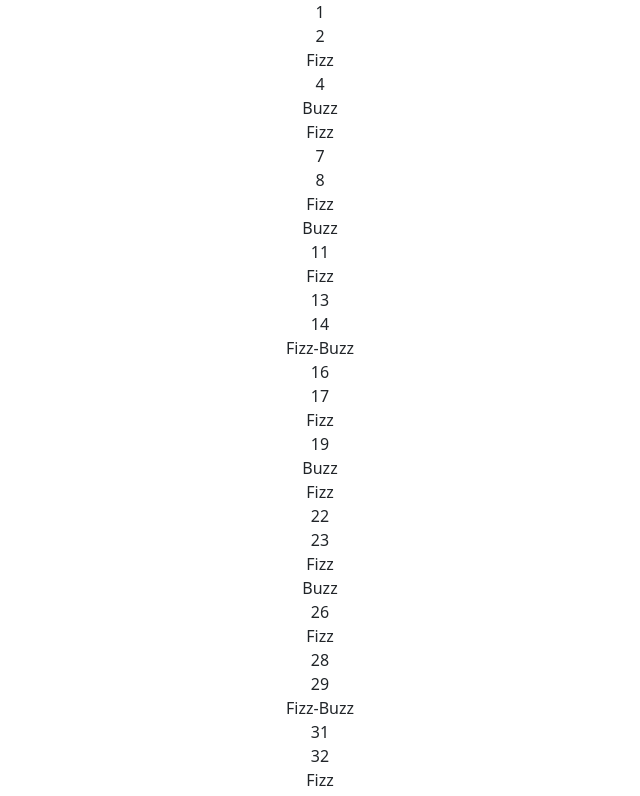
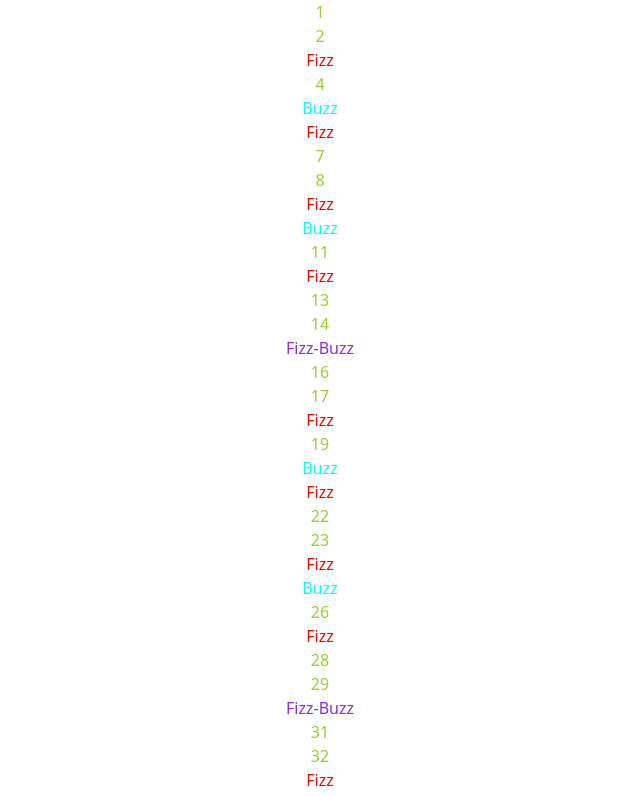
Before and after one commit to Patrickhell/js-fizzbuzz, a plain HTML site: page index.html in a window 1280 px wide. Shown: the top 796 px of the page, without its empty margins (336-976 px from the left). Drawn offline with nearby package versions, Linux system fonts and the light colour scheme.

Commit message:
assegnazine dei colori ai diversi list-items

```diff
--- a/css/style.css
+++ b/css/style.css
@@ -1,3 +1,19 @@
 ul {
     list-style-type: none;
 }
+
+.blueviolet{
+    color:blueviolet;
+}
+
+.red{
+    color: red;
+}
+
+.cyan{
+    color: cyan;
+}
+
+.yellow{
+    color: yellowgreen;
+}
--- a/js/my_script.js
+++ b/js/my_script.js
@@ -25,22 +25,26 @@ for(let x = 1 ; x <= 100 ; x++) {
     const liElement = document.createElement("li");
     liElement. innerHTML = "Fizz-Buzz" ;
      ulElement.appendChild(liElement);
+     liElement.classList.add ("blueviolet");
 
 
     }else if( x % 5 == 0) {
         const liElement = document.createElement("li");
         liElement. innerHTML = "Buzz" ;
          ulElement.appendChild(liElement);
+         liElement.classList.add ("cyan");
 
     }else if( x % 3 == 0) {
         const liElement = document.createElement("li");
         liElement. innerHTML = "Fizz" ;
          ulElement.appendChild(liElement);
+         liElement.classList.add ("red");
 
     }else {
         const liElement = document.createElement("li");
         liElement. innerHTML = x ;
          ulElement.appendChild(liElement);
+         liElement.classList.add ("yellow");
 
     }
 
```
